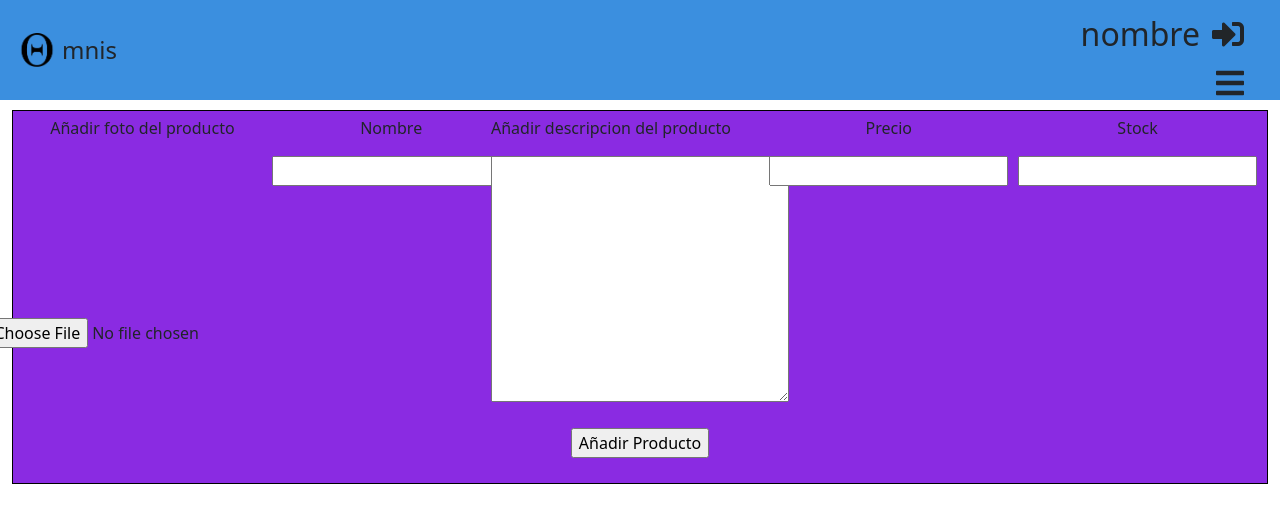
After one commit to kike466/omnis, a PHP site: page /productos.php in a window 1280 px wide. The commit adds this page. Shown: the top 523 px of the page. Run offline with PHP 8.4, Linux system fonts and the light colour scheme.

Commit message:
Se ha creado una pagina para meter productos en la tienda,asi como la clase productos. Solo tienen acesso cuentas de nivel 0 o 1

```diff
--- /dev/null
+++ b/clases/productos.php
@@ -0,0 +1,38 @@
+<?php
+
+require("./conexion/conexionLocal.php");
+
+class producto{
+
+    private $id_pro;
+    private $nombre;
+    private $descripcion;
+    private $precio;
+    private $stock;
+    private $puntuacion;
+    private $ruta_Foto;
+
+
+    public static function insertar_producto($nombre_producto,$descripcion,$precio,$stock,$ruta_Foto){
+
+
+        $conectar = conexion::abrir_conexion();
+
+        try{
+
+            $conectar->query("insert into productos (nombre_producto,descripcion,precio,stock,puntuacion,ruta_Foto) values ('$nombre_producto','$descripcion','$precio','$stock','0','$ruta_Foto')");
+
+        } catch(exception $e){
+
+            die("Error: " . $e->getMessage());
+
+        }
+
+        $conectar->close();
+
+    }
+
+
+}
+
+?>
--- a/css/style.css
+++ b/css/style.css
@@ -1,38 +1,36 @@
 body {
   padding: 0px;
   margin: 0px;
-
+  height: 100%;
 }
 /*Modo oscuro*/
-.modoOscuro{
+.modoOscuro {
   background-color: rgb(32, 28, 28);
 }
-.blanco{
+.blanco {
   color: white;
 }
-.bBlanco{
+.bBlanco {
   background-color: white;
 }
-.gris{
+.gris {
   background-color: rgb(54, 47, 47);
 }
 .imagen_producto {
   width: 40%;
   height: 100%;
-
 }
 
-#modo_claro_oscuro{
+#modo_claro_oscuro {
   background-color: none;
   display: flex;
   justify-content: flex-end;
 }
-#cambiar_modo{
+#cambiar_modo {
   padding-top: 5px;
   background: none;
   border: none;
   cursor: pointer;
-
 }
 /*header*/
 header {
@@ -155,10 +153,10 @@ a {
   padding: 5px;
   margin-bottom: 10px;
 }
+
 .imagen_producto {
   width: 40%;
   height: 100%;
-
 }
 
 .img_producto {
@@ -268,12 +266,9 @@ footer {
 #modi_perfil,
 #registrarse,
 #perfil {
-
   background-image: url("../img/fondo/fondo.jpg");
   background-size: cover;
   background-repeat: no-repeat;
-
-
 }
 #cambiar_perfil {
   border: 1px solid black;
@@ -334,11 +329,10 @@ footer {
   content: "Foto nueva";
 }
 /*registrarse*/
-#registrarse{
+#registrarse {
   height: 950px;
 }
 #contenedor_global_reg {
-
   display: flex;
   align-content: center;
 }
@@ -347,8 +341,6 @@ footer {
   margin-top: 10px;
 
   background: #24303c;
-
-
 }
 
 #grupo__correo {
@@ -357,7 +349,8 @@ footer {
 
 #grupo__codePostal {
   position: relative;
-}#grupo__provincia {
+}
+#grupo__provincia {
   position: relative;
 }
 #grupo__direccion {
@@ -369,47 +362,47 @@ footer {
 #grupo__pass1 {
   position: relative;
 }
-#erroresRegistrar{
+#erroresRegistrar {
   position: relative;
 }
-#erroresEntrar{
+#erroresEntrar {
   position: relative;
 }
 #grupo__pass2 {
   position: relative;
 }
-#emailIS{
+#emailIS {
   position: relative;
 }
 #passIS {
   position: relative;
 }
-.errorValidar{
+.errorValidar {
   font-size: 12px;
   color: red;
   display: none;
   margin: 0px;
 }
-.errorValidar-activo{
+.errorValidar-activo {
   display: block;
 }
 
-#btn_registrar{
+#btn_registrar {
   display: flex;
   flex-wrap: wrap;
   justify-content: center;
   width: 100%;
   margin: auto;
 }
-  #btn_entrar{
+#btn_entrar {
   display: flex;
   flex-wrap: wrap;
   justify-content: center;
   width: 100%;
   margin: auto;
-
 }
-#btn_registrar,#btn_entrar{
+#btn_registrar,
+#btn_entrar {
   position: relative;
   margin: 0px;
 }
@@ -417,22 +410,23 @@ footer {
   display: flex;
   justify-content: center;
 }
-#enlace_reg,#enlace_reg2{
+#enlace_reg,
+#enlace_reg2 {
   position: relative;
 }
-#enlace_reg{
+#enlace_reg {
   margin-bottom: 20px;
 }
-#enlace_reg2{
+#enlace_reg2 {
   margin-bottom: 40px;
 }
-.activar_animacion,.activar_animacion2{
+.activar_animacion,
+.activar_animacion2 {
   display: flex;
   justify-content: center;
   width: 150px;
   position: relative;
 }
-
 
 /*Cambia el stilo de los inputs*/
 .inputs_form {
@@ -446,30 +440,88 @@ footer {
   color: white;
 }
 
-.validacion{
+.validacion {
   display: flex;
   align-self: center;
   opacity: 0;
-
 }
-.correcto{
+.correcto {
   color: green;
   opacity: 0.99;
 }
-.correctoB{
+.correctoB {
   border: green 3px solid;
 }
-.incorrecto{
+.incorrecto {
   color: red;
   opacity: 0.99;
 }
-.incorrectoB{
+.incorrectoB {
   border: red 3px solid;
 }
 
+#añadirProductos {
+  height: 100%;
+  width: 100%;
+  display: flex;
+  flex-direction: column;
+  margin-top: 10px;
+}
 
+#contenedor_producto_Añadir {
+  height: 100%;
+  border: 1px solid black;
+  display: flex;
+  flex-direction: column;
+  padding: 5px;
+  margin-bottom: 10px;
+  background-color: blueviolet;
+}
+#imagen_producto_Añadir {
+  display: flex;
+  justify-content: center;
+  flex-wrap: wrap;
+  margin-bottom: 10px;
+}
+#img_producto_Añadir {
+  border: 1px solid black;
+  width: 100%;
+  margin-bottom: 10px;
+}
 
+#file_foto_Producto {
+  width: 100%;
 
+}
+
+#descripcion_producto_Añadir {
+  display: flex;
+  justify-content: center;
+  flex-wrap: wrap;
+  margin-bottom: 20px;
+  margin-top: 20px;
+}
+#precio_producto_Añadir {
+  display: flex;
+  justify-content: center;
+  flex-wrap: wrap;
+}
+#stock_producto_Añadir {
+  display: flex;
+  justify-content: center;
+  flex-wrap: wrap;
+}
+#nombre_producto_Añadir {
+  display: flex;
+  justify-content: center;
+  flex-wrap: wrap;
+}
+#btn_Añadir {
+  margin-top: 20px;
+  margin-bottom: 20px;
+  display: flex;
+  justify-content: center;
+}
 
 @media only screen and (min-width: 768px) {
   /*header*/
@@ -499,9 +551,12 @@ footer {
     width: 100%;
   }
 
+
   .contenedor_producto {
     width: 100%;
     margin-bottom: 10px;
+
+
   }
 
   .imagen_producto {
@@ -534,7 +589,6 @@ footer {
   }
   .inputs_form {
     width: 90%;
-
   }
 }
 @media only screen and (min-width: 1200px) {
@@ -570,7 +624,6 @@ footer {
     margin-top: 36px;
     font-size: 1.5em;
   }
-
   #productos {
     display: flex;
     flex-wrap: wrap;
@@ -596,11 +649,10 @@ footer {
   }
   /*registrar*/
 
-  .errorValidar{
+  .errorValidar {
     width: 50%;
-
   }
-  .contenedorErrorValidar{
+  .contenedorErrorValidar {
     height: 60%;
     width: 100%;
     display: flex;
@@ -615,4 +667,40 @@ footer {
     flex-wrap: wrap;
     justify-content: space-around;
   }
+
+  #contenedor_producto_Añadir {
+    display: flex;
+    flex-direction: row;
+    flex-wrap: wrap;
   }
+
+  #imagen_producto_Añadir {
+    width: 20%;
+  }
+  #añadir_foto{
+    height: 50px;
+  }
+
+  #descripcion_producto_Añadir {
+    width: 20%;
+    margin: 0px;
+  }
+
+  #precio_producto_Añadir {
+    width: 20%;
+  }
+  #stock_producto_Añadir {
+    width: 20%;
+  }
+  #nombre_producto_Añadir {
+    width: 20%;
+  }
+  #btn_Añadir {
+    width: 100%;
+    display: flex;
+    align-items: center;
+  }
+  #Añadir_producto {
+    height: 40px;
+  }
+}
--- a/index.php
+++ b/index.php
@@ -38,7 +38,7 @@ if(isset($_POST["logout"])){
         <div id="contenedor_header" class="container-fluid">
             <div id="row_header" class="row">
                 <div id="div_logo" class="col-4">
-                    <a href="./index.html">
+                    <a href="./index.php">
                         <img id="logo" src="img/logo/logo-Omnis.png" alt="">
                     </a>
                     <span id="nombre_Tienda">mnis</span>
@@ -73,6 +73,9 @@ if(isset($_POST["logout"])){
                                 echo "<a class='a_menu_header' href='./index.php'>Inicio</a>";
                                 echo "<a class='a_menu_header' href='./perfil.php'>Perfil</a>";
                                 echo "<a class='a_menu_header' href='./modi_Perfil.html'>Historial</a>";
+                                if ($_SESSION["login"]["tipo"]=0||$_SESSION["login"]["tipo"]=1) {
+                                    echo "<a class='a_menu_header' href='./productos.php'>Productos</a>";
+                                }
                             echo "</div>";
                         echo "</nav>";
                     }
@@ -126,6 +129,7 @@ if(isset($_POST["logout"])){
 
                 <div id="productos">
                     <div class="contenedor_producto">
+                    <div class="t">Nombre</div>
                         <div class="imagen_producto"><img class="img_producto" src="img/img_producto/interrogante-negro.png" alt=""></div>
                         <div class="overflow-auto descripcion_producto ">
                             <p>Lorem, ipsum dolor sit amet consectetur adipisicing elit. Ullam voluptatem doloribus
--- /dev/null
+++ b/productos.php
@@ -0,0 +1,176 @@
+<?php
+require("clases/productos.php");
+function validar($datos)
+{
+    $errores = array();
+
+    if (empty(trim($datos['descripcion'])) || empty(trim($datos['precio'])) || empty(trim($datos['stock'])) || empty(trim($datos['nombre']))) {
+        $errores[0] = "Algun campo esta vacio";
+    }
+
+
+    return $errores;
+}
+
+if (isset($_POST["Introducir"])) {
+
+    $datos = validar($_POST);
+
+    $descripcion = $_POST["descripcion"];
+    $precio = $_POST["precio"];
+    $stock = $_POST["stock"];
+    $nombre = $_POST["nombre"];
+
+
+
+    if (empty($datos)) {
+
+        $tmp_name = $_FILES['foto_Producto']['tmp_name'];
+        $nombreF = $_FILES['foto_Producto']['name'];
+        $carpeta = "./img/img_producto/";
+        $tipo = $_FILES['foto_Producto']['type'];
+
+        $nombreF = date("d-m-y-h-m-s", time()) . $nombreF;
+        move_uploaded_file($tmp_name, $carpeta . $nombreF);
+
+        $rutaFoto = $carpeta . $nombreF;
+
+
+
+        producto::insertar_producto($nombre, $descripcion, $precio, $stock, $rutaFoto);
+    }
+}
+
+
+?>
+<!DOCTYPE html>
+<html lang="en">
+
+<head>
+    <meta charset="UTF-8">
+
+    <meta http-equiv="X-UA-Compatible" content="IE=edge">
+    <meta name="viewport" content="width=device-width, initial-scale=1.0">
+    <title>Omnis</title>
+    <link rel="stylesheet" href="https://cdnjs.cloudflare.com/ajax/libs/font-awesome/5.15.2/css/all.min.css" integrity="sha512-HK5fgLBL+xu6dm/Ii3z4xhlSUyZgTT9tuc/hSrtw6uzJOvgRr2a9jyxxT1ely+B+xFAmJKVSTbpM/CuL7qxO8w==" crossorigin="anonymous" />
+
+    <link rel="stylesheet" href="css/bootstrap.min.css">
+    <link rel="stylesheet" href="css/style.css">
+
+    <script src="js/jquery-3.5.1.js"></script>
+    <script src="js/bootstrap.min.js"></script>
+    <script src="js/dD.js"></script>
+
+</head>
+
+
+
+<body>
+
+    <!-- inicio header -->
+    <header>
+        <div id="contenedor_header" class="container-fluid">
+            <div id="row_header" class="row">
+
+                <div id="div_logo" class="col-4">
+                    <a href="./index.php">
+                        <img id="logo" src="img/logo/logo-Omnis.png" alt="">
+                    </a>
+                    <span id="nombre_Tienda">mnis</span>
+
+                </div>
+
+
+                <div id="div_Sign_Menu" class="col-8">
+
+                    <div id="sign">
+                        <span>nombre</span>
+                        <i class="fas fa-sign-in-alt"></i>
+                    </div>
+                    <nav id="menu_header">
+                        <div class="menu_1">
+                            <i class="fas fa-bars"></i>
+                        </div>
+                        <div class="items_Menu_Header">
+                            <a class="a_menu_header" href="./index.php">Inicio</a>
+                            <a class="a_menu_header" href="./perfil.php">Perfil</a>
+                            <a class="a_menu_header" href="./modi_Perfil.html">Historial</a>
+                        </div>
+                    </nav>
+                </div>
+            </div>
+        </div>
+    </header>
+    <!-- fin header -->
+
+
+
+    <!-- inicio main -->
+    <div id="añadirProductos" class="container-fluid">
+        <form action="<?php $_SERVER["PHP_SELF"] ?>" method="POST" id="form_Productos" enctype="multipart/form-data">
+            <div id="contenedor_producto_Añadir">
+
+                <div id="imagen_producto_Añadir">
+                    <div id="añadir_foto">
+                        <p align="center">Añadir foto del producto</p>
+
+                    </div>
+                    <div class=" input_form" id="file_foto_Producto">
+                        <input type="file" name="foto_Producto" class="input_modi_foto">
+                    </div>
+                </div>
+                <div id="nombre_producto_Añadir">
+                    <div id="añadir_Nombre">
+                        <p align="center">Nombre</p>
+                        <input type="text" name="nombre" id="nombre">
+                    </div>
+                </div>
+
+                <div id="descripcion_producto_Añadir">
+                    <div id="añadir_descripcion">
+                        <p>Añadir descripcion del producto</p>
+                        <textarea name="descripcion" id="descripcion" cols="30" rows="10"></textarea>
+                    </div>
+                </div>
+
+                <div id="precio_producto_Añadir">
+                    <div id="añadir_precio">
+                        <p align="center">Precio</p>
+                        <input type="number" name="precio" id="precio">
+                    </div>
+                </div>
+                <div id="stock_producto_Añadir">
+                    <div id="añadir_Stock">
+                        <p align="center">Stock</p>
+                        <input type="number" name="stock" id="stock">
+                    </div>
+                </div>
+                <div id="btn_Añadir"><input type="submit" name="Introducir" value="Añadir Producto" id="añadir_Producto"></div>
+                <?php
+                if (isset($_POST["Introducir"])) {
+                    if (!empty($datos)) {
+                        echo "<div style='width: 100%;'>";
+                        echo "<p id='erroresRegistrar' style='color: red; text-align: center;'>";
+                        foreach ($datos as $key => $value) {
+                            echo $value . "<br>";
+                        }
+                        echo "</p>";
+                        echo "</div>";
+                    } else {
+                        echo "<div style='width: 100%;'>";
+                        echo "<p style='color: green; text-align: center;'>El producto ha sido añadido correctamente</p>";
+                        echo "</div>";
+                    }
+                }
+
+
+                ?>
+            </div>
+
+        </form>
+
+    </div>
+
+</body>
+
+</html>
```
Also changed, not shown: registrarse.php (+2 -5 lines), img/img_producto/27-04-21-10-04-36raton.jpg (added). Lines whose indentation alone changed are shown as unchanged.
